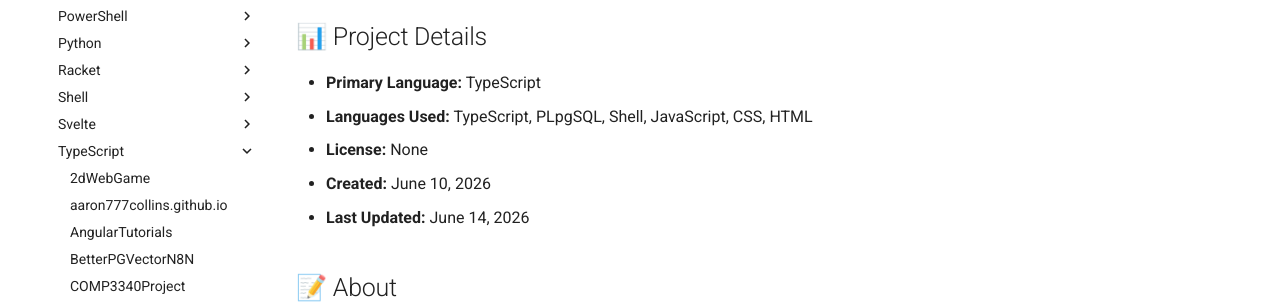
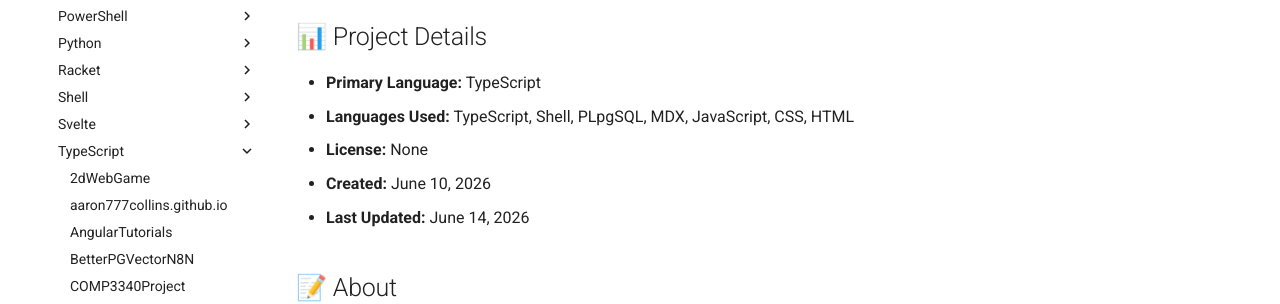
Before and after one commit to aaron777collins/projects, an MkDocs documentation site: the page built from docs/oneplatform.md, in a window 1280 px wide and 900 px high. Shown: the part 277-581 px from the top of the window. Built offline with MkDocs 1.6.1 and Material for MkDocs 9.7.7, drawn with Linux system fonts in a browser that asks for light colours.

Commit message:
🤖 Auto-update project documentation
Updated project pages with latest information from GitHub API:
- Repository details and metadata
- Latest releases
- GitHub Pages links
- Language statistics
- Topics and tags
- Star and fork counts

Generated by GitHub Actions on 2026-06-15 07:26:48 UTC

```diff
--- a/docs/oneplatform.md
+++ b/docs/oneplatform.md
@@ -7,7 +7,7 @@
 ## 📊 Project Details
 
 - **Primary Language:** TypeScript
-- **Languages Used:** TypeScript, PLpgSQL, Shell, JavaScript, CSS, HTML
+- **Languages Used:** TypeScript, Shell, PLpgSQL, MDX, JavaScript, CSS, HTML
 - **License:** None
 - **Created:** June 10, 2026
 - **Last Updated:** June 14, 2026
```
Also changed, not shown: docs/MinecraftDatapackLanguage.md (+1 -1 lines), docs/projects-test.md (+1 -1 lines), docs/projects.md (+1 -1 lines).
